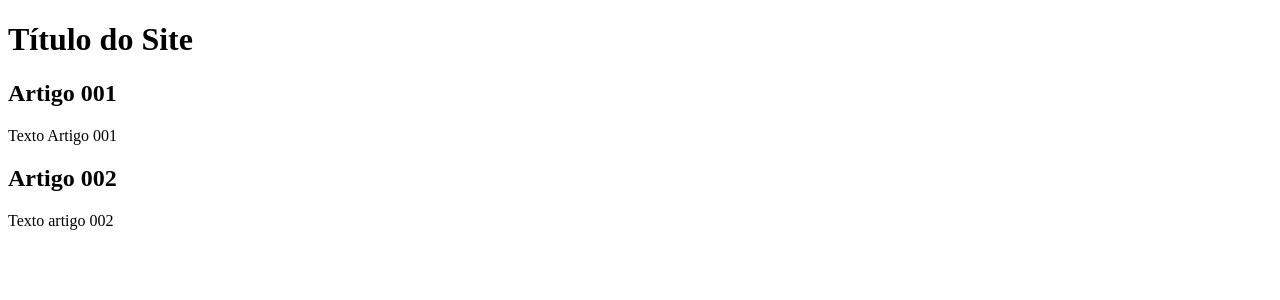
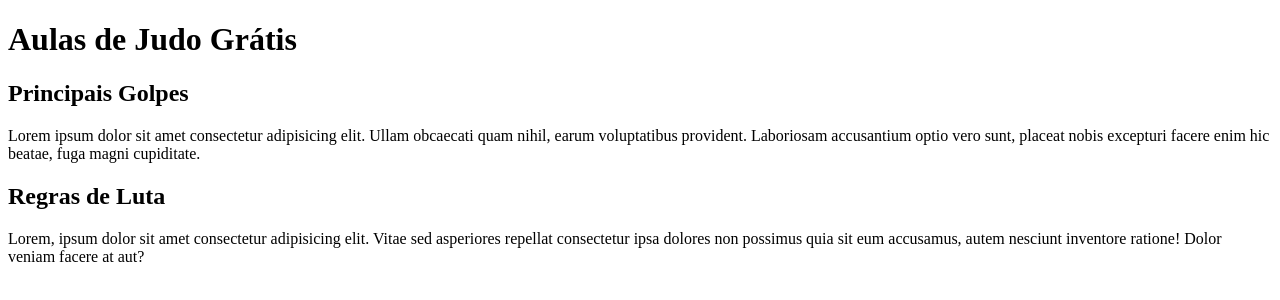
Before and after one commit to gabryelvicthor/Projeto-site, a plain HTML site: page index.html in a window 1280 px wide. Drawn offline with Linux system fonts and the light colour scheme.

Commit message:
inicio do conteúdo

```diff
--- a/index.html
+++ b/index.html
@@ -9,15 +9,16 @@
 <body>
     <main>
         <header>
-            <h1>Título do Site</h1>
+            <h1>Aulas de Judo Grátis</h1>
         </header>
         <article>
-            <h2>Artigo 001</h2>
-            <p>Texto Artigo 001</p>
+            <h2>Principais Golpes</h2>
+            <p>Lorem ipsum dolor sit amet consectetur adipisicing elit. Ullam obcaecati quam nihil, earum voluptatibus provident. Laboriosam accusantium optio vero sunt, placeat nobis excepturi facere enim hic beatae, fuga magni cupiditate.
+            </p>
         </article>
         <article>
-            <h2>Artigo 002</h2>
-            <p>Texto artigo 002</p>
+            <h2>Regras de Luta</h2>
+            <p>Lorem, ipsum dolor sit amet consectetur adipisicing elit. Vitae sed asperiores repellat consectetur ipsa dolores non possimus quia sit eum accusamus, autem nesciunt inventore ratione! Dolor veniam facere at aut?</p>
         </article>
     </main>
 </body>
```
